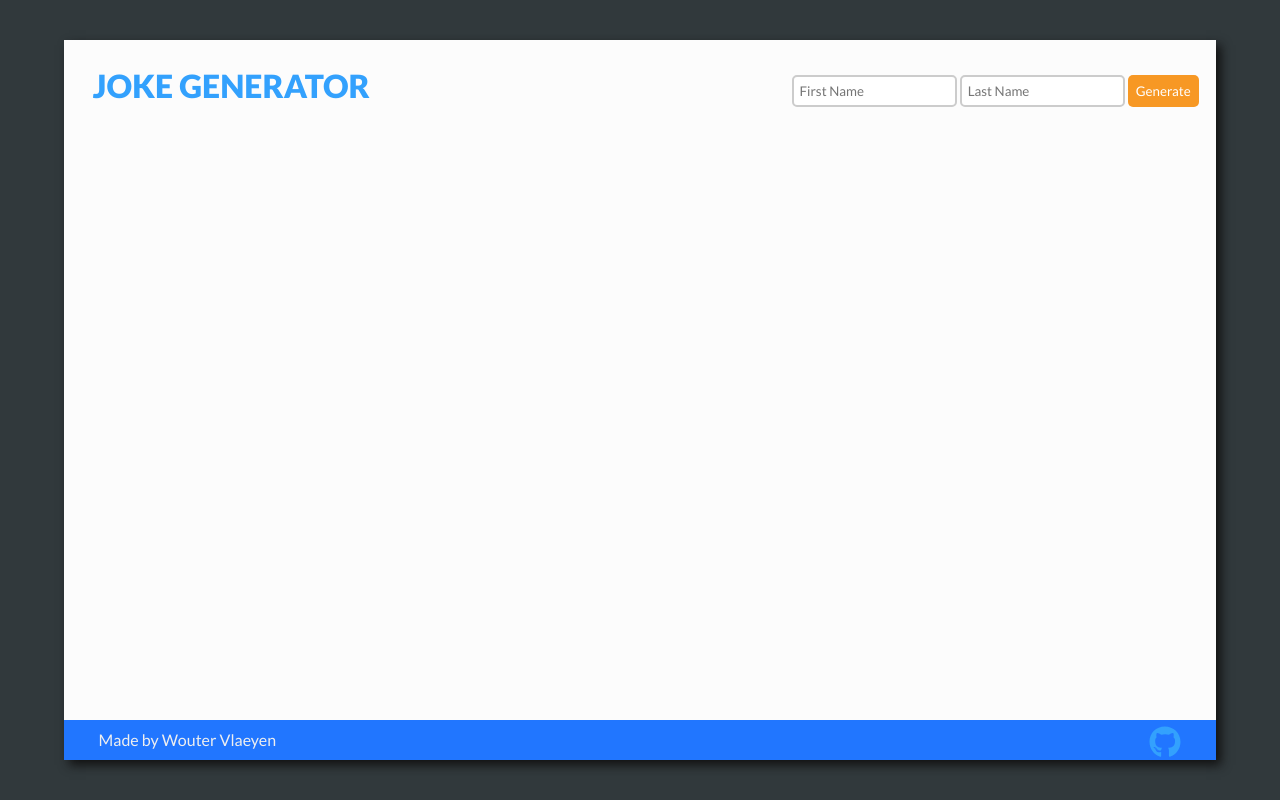
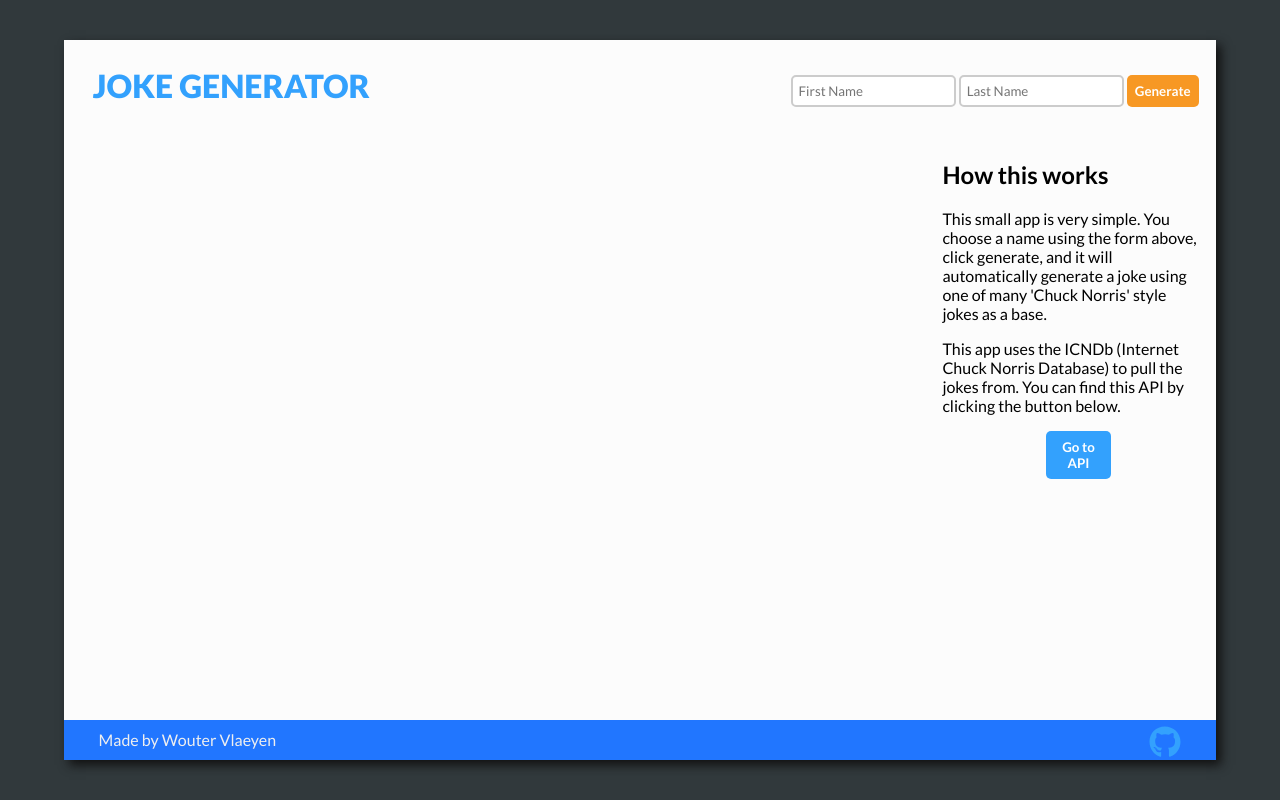
Before and after one commit to Vl-Wouter/1718-WebTech2, a PHP site: page /Week7/index.html in a window 1280 px wide. Run offline with PHP 8.4, Linux system fonts and the light colour scheme; some libraries are stand-ins or nearby versions.

Commit message:
Added extras to Week 7

```diff
--- a/Week7/css/main.css
+++ b/Week7/css/main.css
@@ -20,6 +20,7 @@ html, body {
   font-family: 'Lato', sans-serif;
 }
 
+/* https://coolors.co/31393c-2176ff-33a1fd-f3e9dc-f79824 */
 /* background-colors */
 .bg-blue-dark {
   background-color: #2176ff;
@@ -60,7 +61,7 @@ html, body {
   grid-template: 100px 1fr 40px / repeat(4, 1fr);
   grid-template-areas:
       'titlebar titlebar form form'
-      'list list list none'
+      'list list list explain'
       'footer footer footer footer';
 }
 
@@ -81,6 +82,12 @@ html, body {
   grid-area: list;
   max-height: 100%;
   overflow: auto;
+}
+
+.explain {
+  grid-area: explain
+  max-height: 100%;
+  padding: 0 5%;
 }
 
 .footer {
@@ -118,6 +125,7 @@ input {
   border: 0;
   border-radius: 5px;
   font-family: 'Lato', sans-serif;
+  font-weight: 700;
   cursor: pointer;
 }
 
@@ -127,9 +135,25 @@ input {
   transition: all 0.25s;
 }
 
+.btn-blue-light {
+  background-color: #33a1fd;
+  color: #fff;
+  transition: all 0.25s;
+}
+
+.btn-blue-light:hover {
+  background-color: #77b9f0;
+  transition: all 0.25s;
+}
+
 .btn-orange:hover {
   background-color: #f9af55;
   transition: all 0.25s;
+}
+
+.btn-center {
+  width: 25%;
+  margin: 0 20%;
 }
 
 a:link {
@@ -172,3 +196,22 @@ a:hover {
   color: #989898;
   text-align: right;
 }
+
+/* Animation */
+/* Keyframes */
+@keyframes scale-in {
+  from {
+    transform: scale(0);
+    transform-origin: bottom left;
+  }
+  to {
+    transform: scale(100%);
+  }
+}
+
+/* classes */
+.scale-in {
+  animation-name: scale-in;
+  animation-duration: 0.25s;
+  animation-timing-function: ease-in-out;
+}
--- a/Week7/index.html
+++ b/Week7/index.html
@@ -29,6 +29,16 @@
 
        </ul>
      </div>
+     <div class="explain">
+       <h2>How this works</h2>
+       <p>
+         This small app is very simple. You choose a name using the form above, click generate, and it will automatically generate a joke using one of many 'Chuck Norris' style jokes as a base.
+       </p>
+       <p>
+         This app uses the ICNDb (Internet Chuck Norris Database) to pull the jokes from. You can find this API by clicking the button below.
+       </p>
+       <a class="btn-center" href="http://www.icndb.com/api/"><button type="button" class="btn btn-blue-light btn-center">Go to API</button></a>
+     </div>
      <div class="footer bg-blue-dark">
        <span id="author">Made by Wouter Vlaeyen</span>
        <span id="github"><a href="https://github.com/Vl-Wouter"><i class="fab fa-github fa-2x"></i></a></span>
--- a/Week7/js/main.js
+++ b/Week7/js/main.js
@@ -47,17 +47,23 @@ let createJoke = function() {
 
     let jokecontainer = document.createElement('li');
     jokecontainer.classList.add('jokeItem');
+    jokecontainer.id = joke.value.id;
     let joketxtcont = document.createElement('p');
     joketxtcont.classList.add('joketxt')
     joketxtcont.innerHTML = joke.value.joke;
     let jokeidcont = document.createElement('p');
     jokeidcont.classList.add('jokeid')
-    let jokeid = document.createTextNode('joke ID: ' + joke.value.id);
+    let jokeid = document.createTextNode('Joke ID: ' + joke.value.id);
     jokeidcont.appendChild(jokeid);
     jokecontainer.appendChild(joketxtcont);
     jokecontainer.appendChild(jokeidcont);
     console.log(joketxtcont.innerHTML);
     jokelist.appendChild(jokecontainer);
+    jokecontainer.classList.add('scale-in');
+    setTimeout(function() {
+      jokecontainer.classList.remove('scale-in');
+    }, 300)
+
   });
   firstInput.value = firstName;
   lastInput.value = lastName;
```
